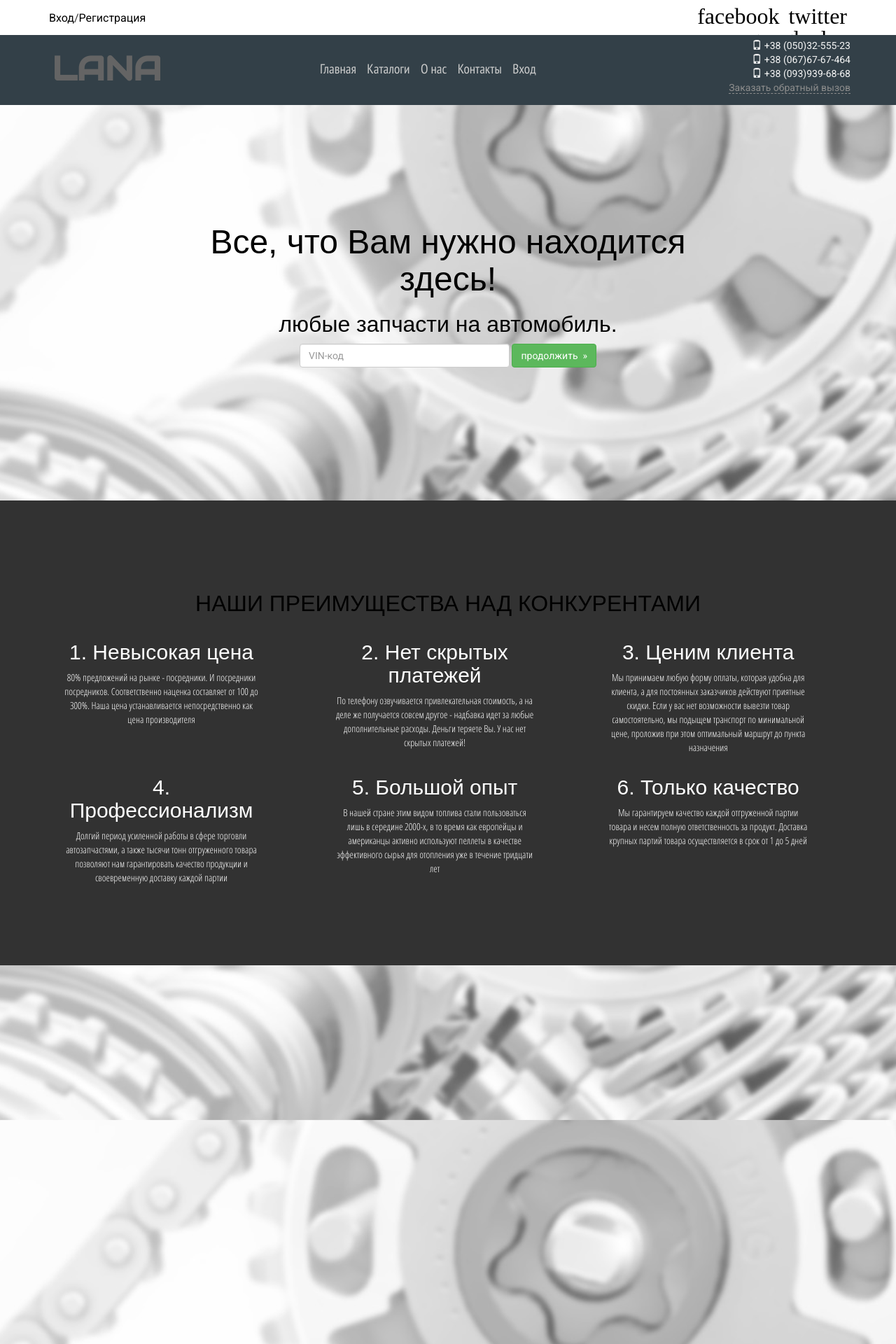
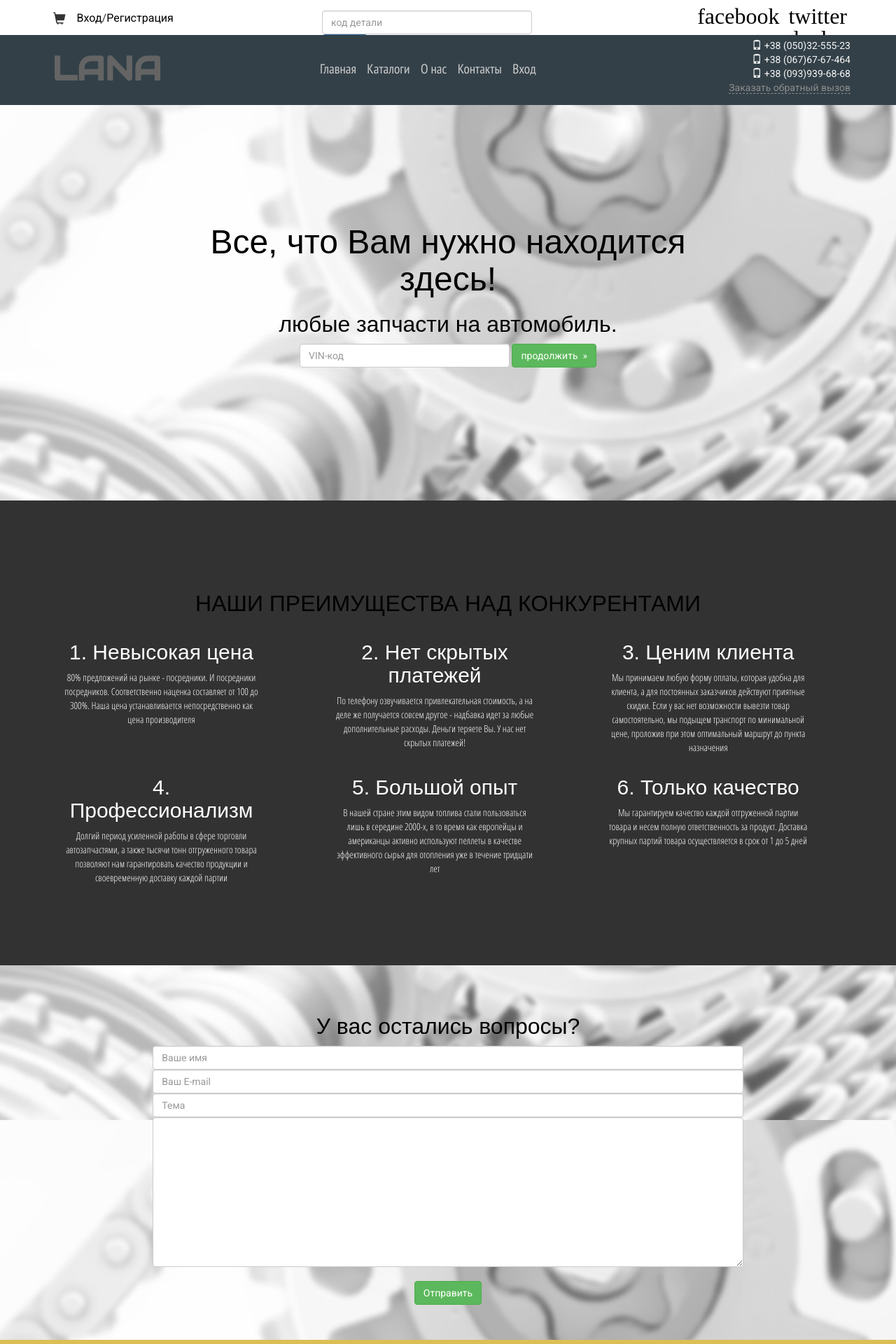
Before and after one commit to hunterex68/partcom, a Yii app: template views/layouts/main.php in a window 1280 px wide. Shown: the top 1920 px of the page at 70% size. Run offline with PHP 8.4 and a stand-in for Yii, Linux system fonts and the light colour scheme; the template is opened without the code that fills it, so the values that code supplies are empty; style sheets or scripts are compiled from the project's sources; some libraries are stand-ins or nearby versions; some web fonts are replaced.

Commit message:
continue refactoring layouts

```diff
--- a/less/header.less
+++ b/less/header.less
@@ -15,7 +15,7 @@
     font-size: @font-size;
     float: left;
     display: block;
-    width: 200px;
+
   }
   .soc_buttons {
     margin-top: -8px;
@@ -23,7 +23,7 @@
     float: right;
     text-align: right;
   }
-  .client-icon {
+  .client-icon, .basket {
     float: left;
     font-size: @font-size*1.1;
     margin-right: 10px;
--- a/less/style.less
+++ b/less/style.less
@@ -252,8 +252,7 @@ input {
 }
 
 #title {
-	opacity: 0;
-	.transition;
+
 }
 
 /*
--- a/views/layouts/main.php
+++ b/views/layouts/main.php
@@ -24,14 +24,21 @@ $this->beginPage() ?>
 <header class="top-header">
     <div class="container">
         <div class="row">
-            <div class="col-md-2 top_links">
+
+            <div class="col-md-4 top_links">
                 <button class="client-icon hidden-md hidden-lg hidden-sm">
                     <i class="glyphicon glyphicon-user"></i>
                 </button>
-
+                <button href="basket" class="basket">
+                    <i class="glyphicon glyphicon-shopping-cart"></i>
+                </button>
                 <div class="auth-links">
                     <a href="#">Вход</a>/<a href="#">Регистрация</a>
                 </div>
+            </div>
+            <div class="col-md-5 top_links">
+                <input type="text" class="form-control" style="width: 300px;" placeholder="код детали">
+                <button class="btn btn-primary">найти</button>
             </div>
             <div class="col-md-3 soc_buttons">
                 <a href="https://www.facebook.com/sharer.php?u=http://part.com.ua/get-assisted-experts-stay-loaded-online"
@@ -51,9 +58,7 @@ $this->beginPage() ?>
         <div class="row">
             <div class="hdr clearfix">
                 <div class='col-md-2 logo'>LANA</div>
-                <!--div style="width:100%;text-align:right;margin:0;background-color:white;color:#2e6da4;line-height: 20px;">
-					<a href="basket"><span style="padding:10px;" class="glyphicon glyphicon-shopping-cart"></span></a>
-				</div-->
+
                 <div class="col-md-3 col-md-push-7 rightphone hidden-xs">
                     <div class="phones">
                         <div class="phone">
@@ -91,6 +96,7 @@ $this->beginPage() ?>
 
                 </ul>
             </nav>
+
         </div>
                 <div id='sandwich' class='hidden-lg hidden-md hidden-sm'>
                     <div class='sw-topper'></div>
@@ -185,26 +191,28 @@ $this->beginPage() ?>
             </div>
         </div>
         <?= $content ?>
-        <div class="title" style="padding:50px 0;" id="title">
+<div class="title container" style="padding:50px 0;" id="title">
+    <div class="row">
             <h2>У вас остались вопросы?</h2>
 
-            <div role="form" class="feedback">
-                <form action="feedback" method="post" class="form">
-                    <div style="margin:0 30%;position:relative;text-align:center">
-                        <input type="text" size="80px" name="name" value="" class="inputctrl" required
+        <div class="col-md-8 col-md-offset-2">
+            <form role="form" action="feedback" method="post" class="form">
+
+                <input type="text" size="80px" name="name" value="" class="form-control" required
                                placeholder="Ваше имя">
 
-                        <input type="email" size="80px" name="email" value="" class="inputctrl" required
-                               placeholder="Ваш E-mail">
+                <input type="email" size="80px" name="email" value="" class="form-control" required
+                       placeholder="Ваш E-mail">
 
-                        <input type="text" size="80px" name="subject" value="" class="inputctrl" placeholder="Тема">
+                <input type="text" size="80px" name="subject" value="" class="form-control" placeholder="Тема">
 
-                        <textarea title="Сообщение" name="message" cols="80" rows="10" class="inputctrl"></textarea>
+                <textarea title="Сообщение" name="message" cols="80" rows="10" class="form-control"></textarea>
                         <br/>
-                        <input type="submit" value="Отправить" class=" inputctrl btn btn-success">
-                    </div>
-                </form>
+                <input type="submit" value="Отправить" class=" btn btn-success">
+
+            </form>
             </div>
+    </div>
         </div>
         <div class="otzyv clearfix">
             <div class="col-md-12 ">
--- a/views/site/index.php
+++ b/views/site/index.php
@@ -14,7 +14,7 @@ $this->title = 'My Yii Application';
         <p><a class="btn btn-lg btn-success" href="http://www.yiiframework.com">Get started with Yii</a></p>
     </div>
 
-    <div class="body-content">
+    <div class="body-content well">
         <div class="container">
         <div class="row">
             <div class="col-lg-4">
--- a/web/css/header.css
+++ b/web/css/header.css
@@ -27,7 +27,6 @@
   font-size: 16px;
   float: left;
   display: block;
-  width: 200px;
 }
 .top-header .soc_buttons {
   margin-top: -8px;
@@ -35,7 +34,8 @@
   float: right;
   text-align: right;
 }
-.top-header .client-icon {
+.top-header .client-icon,
+.top-header .basket {
   float: left;
   font-size: 17.6px;
   margin-right: 10px;
--- a/web/css/style.css
+++ b/web/css/style.css
@@ -224,16 +224,6 @@ input {
   height: 0;
   clear: both;
 }
-#title {
-  opacity: 0;
-  -webkit-transition: all 0.5s;
-  -moz-transition: all 0.5s;
-  transition: all 0.5s;
-  transition-property: all;
-  transition-duration: 0.5s;
-  transition-timing-function: initial;
-  transition-delay: initial;
-}
 /*
 .title
 	-webkit-animation: title 500ms ease-in;
--- a/web/js/script.js
+++ b/web/js/script.js
@@ -8,7 +8,7 @@ $(document).ready(
             $("#sandwich").toggleClass("active");
         });
 
-        $("#title").waypoint(function (direction) {
+        /*$("#title").waypoint(function (direction) {
 
             if (direction == "down") {
 
@@ -29,11 +29,11 @@ $(document).ready(
             else if (direction === "up") {
                 $('#toptitle').removeClass('animated fadeInDown');
             }
-        }, {offset: "100%"});
+         }, {offset: "100%"});*/
     });
 
-
-/*function testAnim(x) {
+/*
+ function testAnim(x) {
  $('#animationSandbox').removeClass().addClass(x + ' animated').one('webkitAnimationEnd mozAnimationEnd MSAnimationEnd oanimationend animationend', function(){
  $(this).removeClass();
  });
```
